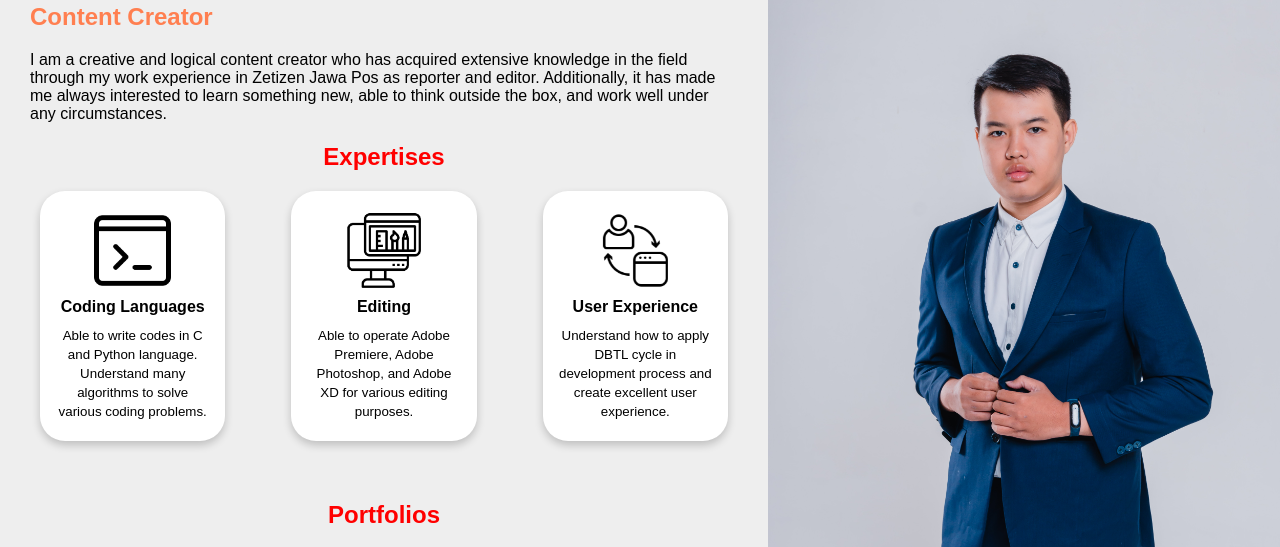
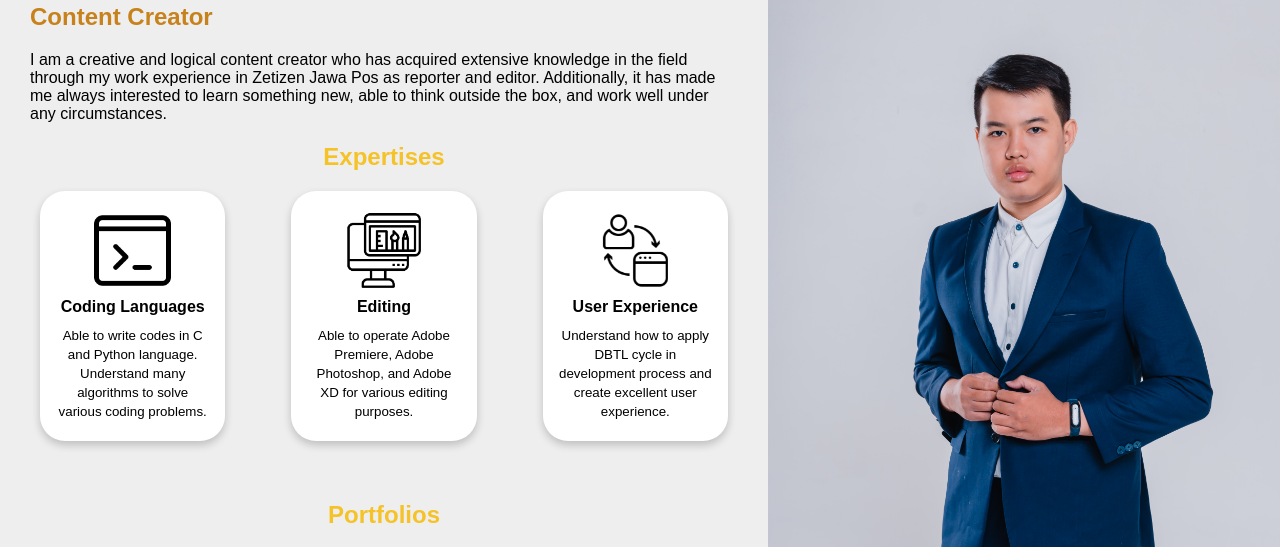
Before and after one commit to kevinc45/kevinc45.github.io, a plain HTML site: page index.html in a window 1280 px wide. Shown: the part 150-697 px from the top of the page. Drawn offline with Linux system fonts and the light colour scheme.

Commit message:
Updating colors

```diff
--- a/css/education-style.css
+++ b/css/education-style.css
@@ -63,6 +63,7 @@ body{
 .college {
     padding-bottom:8px;
     font-size:20px;
+    color:#F5C228;
 }
 
 .collegeInformation{
--- a/css/experience-style.css
+++ b/css/experience-style.css
@@ -63,6 +63,7 @@ body{
 .company {
     padding-bottom:8px;
     font-size:20px;
+    color:#F5C228;
 }
 
 .jobtype{
--- a/css/style.css
+++ b/css/style.css
@@ -73,7 +73,7 @@ body{
 
 .profile-info h2{
     margin-bottom:20px;
-    color: red;
+    color: #F5C228;
 }
 
 .social-media{
--- a/index.html
+++ b/index.html
@@ -28,7 +28,7 @@
 
     <div class="profile-info">
         <h1>Kevin Christian Hadinata</h1>
-        <h2 style="color:coral">Content Creator</h2>
+        <h2 style="color:#C7821B">Content Creator</h2>
 
         <p class="about">I am a creative and logical content creator who has acquired extensive knowledge in the field through my work experience in Zetizen Jawa Pos as reporter and editor. Additionally, it has made me always interested to learn something new, able to think outside the box, and work well under any circumstances.</p>
 
```
